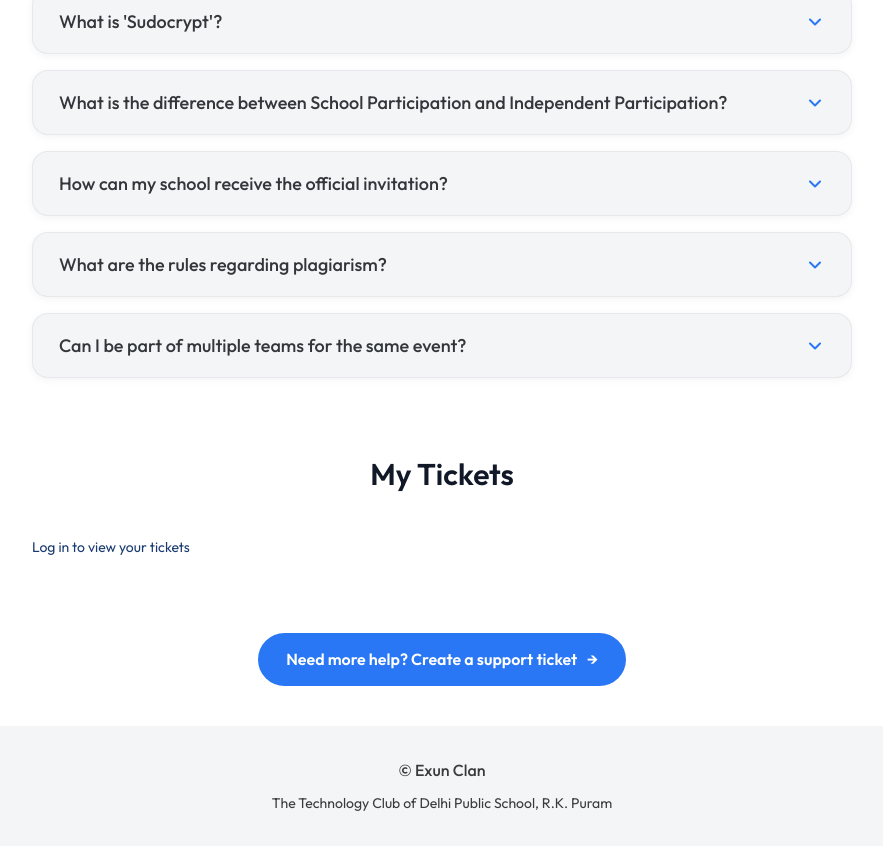
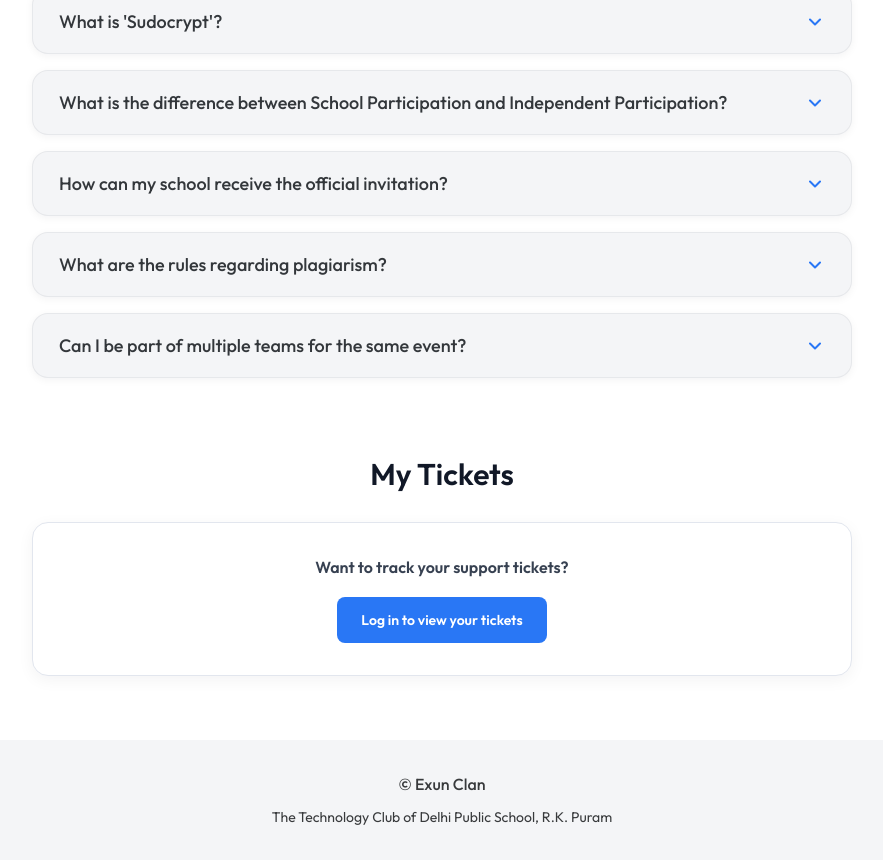
Before and after one commit to exunb0t/exunreg26, a website: page frontend/query.html in a window 1280 px wide. Shown: the part 1173-2033 px from the top of the page, without its empty margins (198-1081 px from the left). Drawn offline with Linux system fonts and the light colour scheme; no server answers.

Commit message:
login for ticket changes

```diff
--- a/frontend/css/main.css
+++ b/frontend/css/main.css
@@ -71,7 +71,7 @@ a {
   transition: color 0.3s ease;
 }
 
-a:hover {
+a:not(.btn):hover {
   color: var(--exun-blue);
 }
 
--- a/frontend/css/query.css
+++ b/frontend/css/query.css
@@ -401,6 +401,27 @@
   font-size: 14px;
 }
 
+.ticket-login-prompt {
+  background: #fff;
+  border: 1.5px solid #e2e6ee;
+  border-radius: 16px;
+  box-shadow: 0 4px 16px rgba(15, 23, 42, 0.05);
+  padding: 32px 24px;
+  display: flex;
+  flex-direction: column;
+  align-items: center;
+  gap: 16px;
+  text-align: center;
+}
+
+.ticket-login-prompt p {
+  margin: 0;
+  color: #374151;
+  font-size: 16px;
+  font-weight: 600;
+  user-select: none;
+}
+
 .ticket-thread-toggle {
   margin-top: 12px;
   background: none;
--- a/frontend/js/query.js
+++ b/frontend/js/query.js
@@ -214,15 +214,24 @@ document.addEventListener('DOMContentLoaded', function () {
     const box = document.getElementById('tickets-container');
     if (!section || !box) return;
     let session = { authenticated: false };
+    let sessionKnown = true;
     try {
       session = await window.ExunServices.api.getSession();
-    } catch (e) {}
+    } catch (e) {
+      sessionKnown = false;
+    }
+    const cta = document.querySelector('.ticket-cta-section');
     if (!session.authenticated) {
-      const prompt = document.createElement('p');
-      prompt.className = 'ticket-card__noreply';
+      if (sessionKnown && cta) cta.style.display = 'none';
+      const prompt = document.createElement('div');
+      prompt.className = 'ticket-login-prompt';
+      const text = document.createElement('p');
+      text.textContent = 'Want to track your support tickets?';
       const link = document.createElement('a');
       link.href = '/login';
+      link.className = 'btn btn--primary';
       link.textContent = 'Log in to view your tickets';
+      prompt.appendChild(text);
       prompt.appendChild(link);
       box.innerHTML = '';
       box.appendChild(prompt);
```
